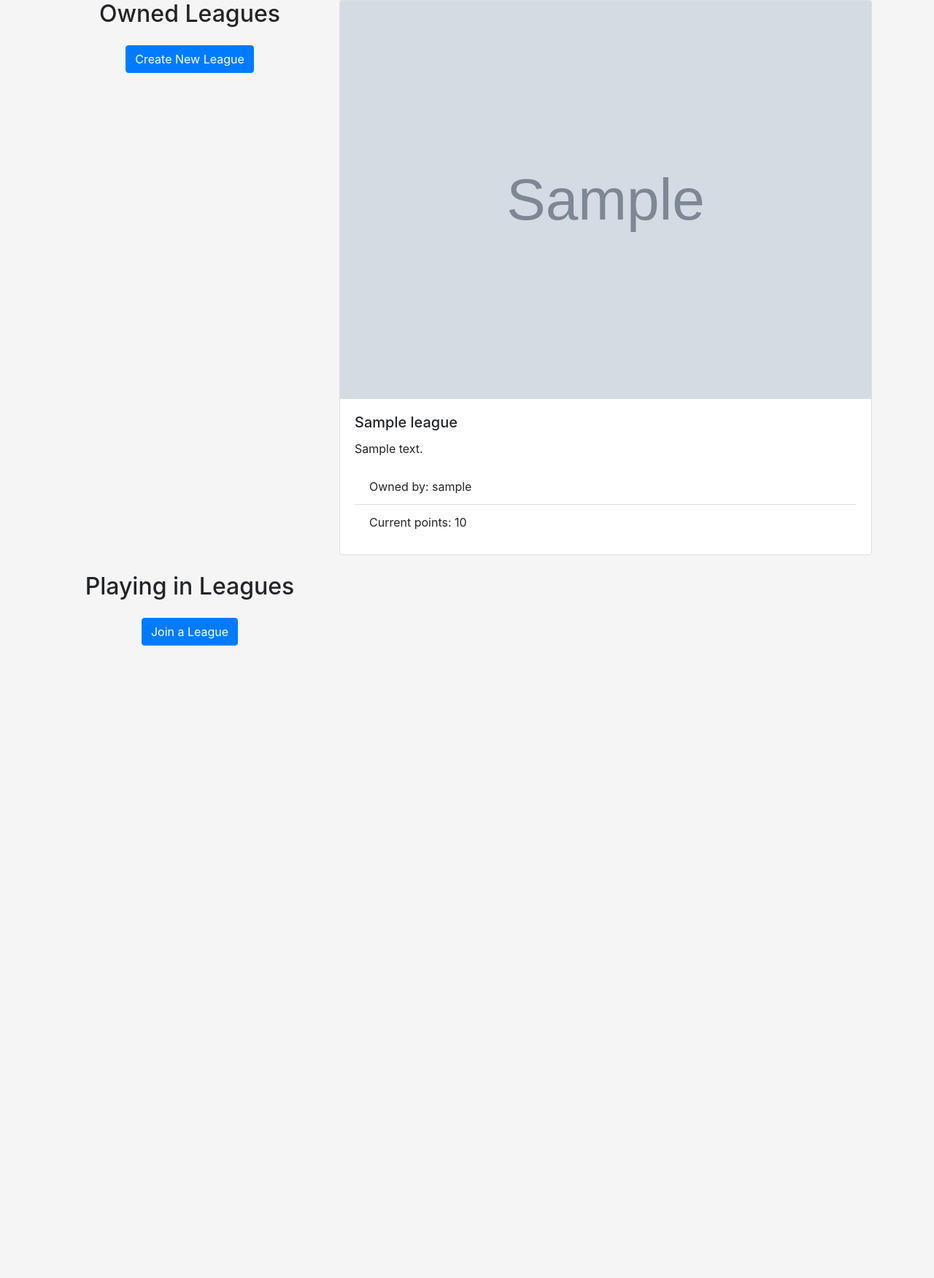
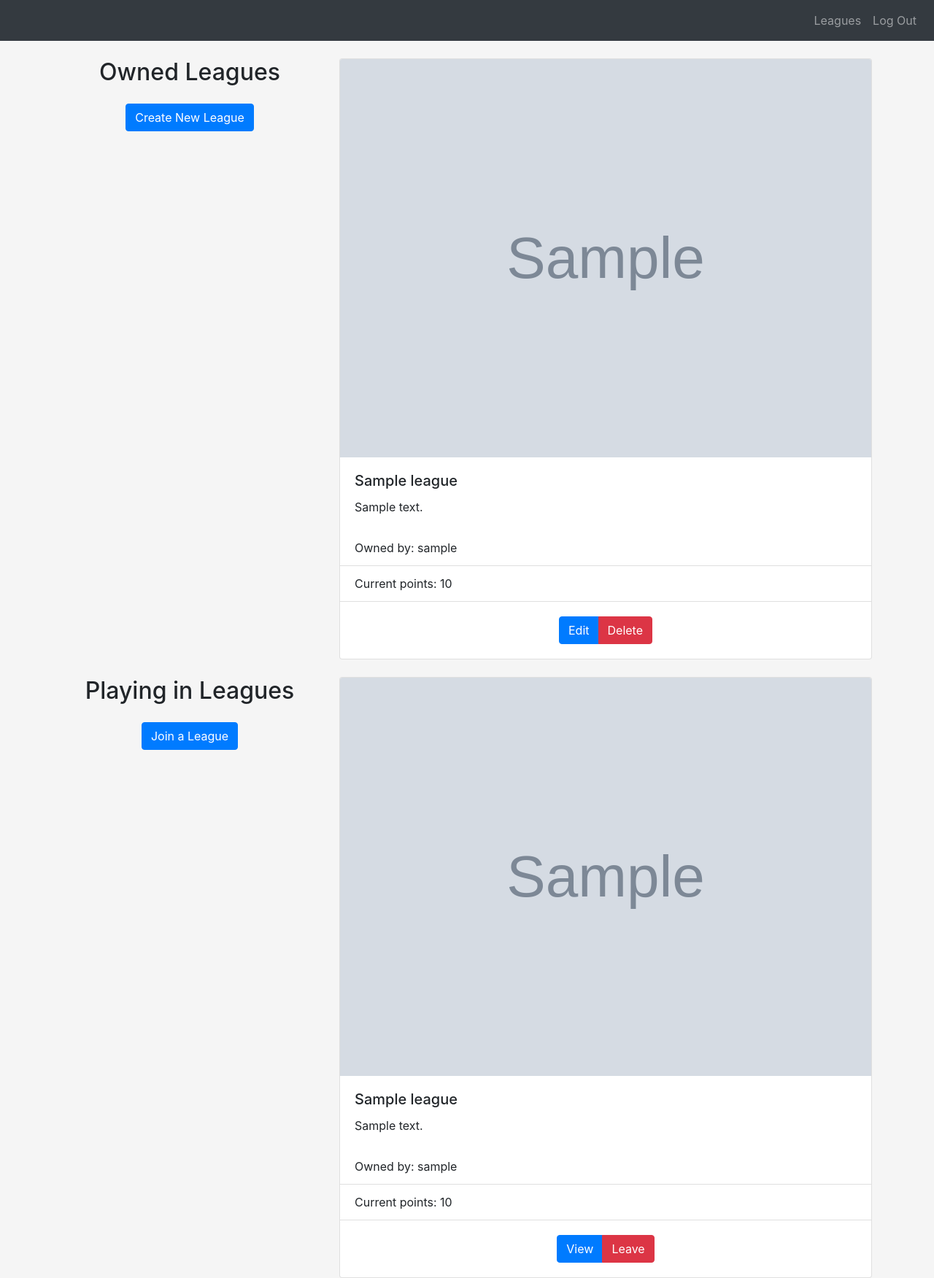
Before and after one commit to richplant/fiterite, a Django app: page / in a window 1280 px wide. Shown: the whole page at 73% size. Before the commit the page ends 885 px from the top, so only its background shows below. Run offline with Django 3.2, Linux system fonts and the light colour scheme; a user stored in the database is signed in; tables that the repository leaves empty hold one stand-in row (values such as "Sample post"); grey boxes marked "Sample" are stand-in pictures; some libraries are stand-ins or nearby versions.

Commit message:
Add league join/leave, update, delete

```diff
--- a/fiterite/settings.py
+++ b/fiterite/settings.py
@@ -134,3 +134,4 @@ MEDIA_ROOT = os.path.join(BASE_DIR, 'media')
 MEDIA_URL = '/media/'
 
 LOGIN_URL = '/login'
+LOGOUT_REDIRECT_URL = 'login'
--- a/home/templates/home/base.html
+++ b/home/templates/home/base.html
@@ -7,12 +7,27 @@
         <meta name="viewport" content="width=device-width, initial-scale=1, shrink-to-fit=no">
         <title>Fiterite</title>
         <link rel="stylesheet" href="https://stackpath.bootstrapcdn.com/bootstrap/4.4.1/css/bootstrap.min.css" integrity="sha384-Vkoo8x4CGsO3+Hhxv8T/Q5PaXtkKtu6ug5TOeNV6gBiFeWPGFN9MuhOf23Q9Ifjh" crossorigin="anonymous">
-        <link rel="stylesheet" href="{% static 'css/site.css' %}"
+        <link rel="stylesheet" href="{% static 'css/site.css' %}">
+        <script src="https://code.jquery.com/jquery-3.4.1.slim.min.js" integrity="sha384-J6qa4849blE2+poT4WnyKhv5vZF5SrPo0iEjwBvKU7imGFAV0wwj1yYfoRSJoZ+n" crossorigin="anonymous"></script>
     </head>
     <body>
+        <nav class="navbar navbar-expand-lg navbar-dark bg-dark mb-4">
+            <button class="navbar-toggler" type="button" data-toggle="collapse" data-target="#navbarNav" aria-controls="navbarNav" aria-expanded="false" aria-label="Toggle navigation">
+                <span class="navbar-toggler-icon"></span>
+            </button>
+            <div class="collapse navbar-collapse" id="navbarNav">
+                <ul class="ml-auto navbar-nav">
+                    <li class="nav-item">
+                        <a class="nav-link" href="/">Leagues</a>
+                    </li>
+                    <li class="nav-item">
+                        <a class="nav-link" href="{% url 'logout' %}">Log Out</a>
+                    </li>
+                </ul>
+            </div>
+        </nav>
         {% block content %}
         {% endblock content %}
-        <script src="https://code.jquery.com/jquery-3.4.1.slim.min.js" integrity="sha384-J6qa4849blE2+poT4WnyKhv5vZF5SrPo0iEjwBvKU7imGFAV0wwj1yYfoRSJoZ+n" crossorigin="anonymous"></script>
         <script src="https://cdn.jsdelivr.net/npm/popper.js@1.16.0/dist/umd/popper.min.js" integrity="sha384-Q6E9RHvbIyZFJoft+2mJbHaEWldlvI9IOYy5n3zV9zzTtmI3UksdQRVvoxMfooAo" crossorigin="anonymous"></script>
         <script src="https://stackpath.bootstrapcdn.com/bootstrap/4.4.1/js/bootstrap.min.js" integrity="sha384-wfSDF2E50Y2D1uUdj0O3uMBJnjuUD4Ih7YwaYd1iqfktj0Uod8GCExl3Og8ifwB6" crossorigin="anonymous"></script>
     </body>
--- a/home/templates/home/league_detail.html
+++ b/home/templates/home/league_detail.html
@@ -11,6 +11,7 @@
             <h1 class="display-2">{{ league.title }}</h1>
             <h3>Owned by: {{ league.owner.username }}</h3>
             <p class="lead">{{ league.description }}</p>
+            <p> Join token: {{ league.password }}</p>
         </div>
     </div>
     {% endif %}
--- a/home/templates/home/league_index.html
+++ b/home/templates/home/league_index.html
@@ -1,5 +1,4 @@
-{% extends 'home/base.html' %}
-{% block content %}
+{% extends 'home/base.html' %}{% block content %}
 <div class="container">
     <div class="row mb-4">
         <div class="col-md-4 text-center">
@@ -14,10 +13,16 @@
                     <div class="card-body">
                         <h5 class="card-title">{{ league.title }}</h5>
                         <p class="card-text">{{ league.description }}</p>
+                    </div>
                     <ul class="list-group list-group-flush">
                         <li class="list-group-item">Owned by: {{ league.owner.username }}</li>
                         <li class="list-group-item">Current points: {{ league.current_points }}</li>
                     </ul>
+                    <div class="card-body text-center">
+                        <div class="btn-group" role="group">
+                            <a href="{% url 'league-update' league.id %}" class="btn btn-primary">Edit</a>
+                            <a href="{% url 'league-delete' league.id %}" class="btn btn-danger">Delete</a>
+                        </div>
                     </div>
                 </div>
                 {% endfor %}
@@ -27,7 +32,7 @@
     <div class="row">
         <div class="col-md-4 text-center">
             <h2 class="mb-4">Playing in Leagues</h2>
-            <button type="button" class="btn btn-primary">Join a League</button>
+            <button type="button" class="btn btn-primary" data-toggle="modal" data-target="#joinLeagueModal">Join a League</button>
         </div>
         <div class="col-md-8">
             <div class="card-deck">
@@ -37,10 +42,16 @@
                     <div class="card-body">
                         <h5 class="card-title">{{ league.title }}</h5>
                         <p class="card-text">{{ league.description }}</p>
+                    </div>
                     <ul class="list-group list-group-flush">
                         <li class="list-group-item">Owned by: {{ league.owner.username }}</li>
                         <li class="list-group-item">Current points: {{ league.current_points }}</li>
                     </ul>
+                    <div class="card-body text-center">
+                        <div class="btn-group" role="group">
+                            <a href="{% url 'league-detail' league.id %}" class="btn btn-primary">View</a>
+                            <a href="{% url 'league-leave' league.id %}" class="btn btn-danger">Leave</a>
+                        </div>
                     </div>
                 </div>
                 {% endfor %}
@@ -48,4 +59,38 @@
         </div>
     </div>
 </div>
+
+<div class="modal fade" id="joinLeagueModal" tabindex="-1" role="dialog" aria-labelledby="joinLeagueModal" aria-hidden="true">
+    <div class="modal-dialog modal-dialog-centered" role="document">
+        <div class="modal-content">
+            <div class="modal-header">
+                <h5 class="modal-title">Join a new League</h5>
+            </div>
+            <div class="modal-body">
+                <div class="input-group">
+                    <div class="input-group-prepend">
+                        <span class="input-group-text">League token</span>
+                    </div>
+                    <input id="token-text" type="text" class="form-control">
+                </div>
+                <div class="modal-footer">
+                    <button type="button" class="btn btn-secondary" data-dismiss="modal">Close</button>
+                    <button id="join-league-btn" type="button" class="btn btn-primary">Join</button>
+                </div>
+            </div>
+        </div>
+    </div>
+</div>
+
+<script>
+    $(document).ready(function() {
+        $('#join-league-btn').click(function(e) {
+           e.preventDefault();
+           let token = $('#token-text').val()
+           if (token !== "") {
+               window.location.replace("/join/" + token)
+           }
+        });
+    });
+</script>
 {% endblock content %}
--- a/home/urls.py
+++ b/home/urls.py
@@ -5,9 +5,12 @@ from . import views
 urlpatterns = [
     path('', views.index, name='league-index'),
     path('login', views.login, name='login'),
+    path('logout', views.log_out, name='logout'),
     path('create', views.LeagueCreate.as_view(), name='league-create'),
-    path('update', views.LeagueUpdate.as_view(), name='league-update'),
-    path('delete', views.LeagueDelete.as_view(), name='league-delete'),
+    path('update/<int:pk>', views.LeagueUpdate.as_view(), name='league-update'),
+    path('delete/<int:pk>', views.LeagueDelete.as_view(), name='league-delete'),
     path('<int:league_id>', views.detail, name='league-detail'),
-    path('<int:league_id>/battles', views.battles, name='battles'),
+    path('join/<slug:token>', views.ArmyCreate.as_view(), name='league-join'),
+    path('leave/<int:league_id>', views.leave, name='league-leave'),
+    #path('<int:league_id>/battles', views.battles, name='battles'),
 ]
--- a/home/views.py
+++ b/home/views.py
@@ -1,6 +1,9 @@
+from django.contrib.auth import logout
 from django.contrib.auth.decorators import login_required
-from django.shortcuts import render, get_object_or_404
-from django.http import HttpResponse, HttpResponseForbidden, HttpResponseRedirect
+from django.core.exceptions import PermissionDenied, ObjectDoesNotExist
+from django.db.models import Q
+from django.shortcuts import render, get_object_or_404, redirect
+from django.http import HttpResponse
 from django.urls import reverse_lazy
 from django.utils.decorators import method_decorator
 from django.views.generic import CreateView, UpdateView, DeleteView
@@ -15,19 +18,24 @@ from sitegate.decorators import signup_view, signin_view
 @signin_view(flow=ModernSignin,
              template='form_bootstrap',
              widget_attrs={'class': 'form-control', 'placeholder': lambda f: f.label},
-             redirect_to='index')
+             redirect_to='league-index')
 @signup_view(flow=ClassicWithEmailSignup,
              template='form_bootstrap',
              widget_attrs={'class': 'form-control', 'placeholder': lambda f: f.label},
-             redirect_to='index')
+             redirect_to='league-index')
 def login(request):
     return render(request, 'home/login.html', {'title': 'Login or Register'})
+
+
+def log_out(request):
+    logout(request)
+    return redirect('login')
 
 
 @login_required
 def index(request):
     owned_list = League.objects.filter(owner=request.user).order_by('id')
-    playing_list = League.objects.filter(army__user=request.user).exclude(owner=request.user)
+    playing_list = League.objects.filter(Q(army__user=request.user) & Q(army__active=True))
     context = {'owned_list': owned_list, 'playing_list': playing_list}
     return render(request, 'home/league_index.html', context)
 
@@ -37,12 +45,12 @@ class LeagueCreate(CreateView):
     model = League
     template_name = 'home/league_create.html'
     fields = ['title',
-              'password',
               'current_points',
               'description',
               'image']
 
     def form_valid(self, form):
+        """ Add current user as league owner """
         form.instance.owner = self.request.user
         return super().form_valid(form)
 
@@ -51,12 +59,31 @@ class LeagueCreate(CreateView):
 class LeagueUpdate(UpdateView):
     model = League
     template_name = 'home/league_update.html'
+    fields = ['title',
+              'current_points',
+              'description',
+              'image']
+
+    def get_object(self, queryset=None):
+        """ Add hook to check league ownership before updating """
+        obj = super().get_object(queryset)
+        if not obj.owner == self.request.user:
+            raise PermissionDenied
+        return obj
 
 
 @method_decorator(login_required, name='dispatch')
 class LeagueDelete(DeleteView):
     model = League
-    success_url = reverse_lazy('index')
+    success_url = reverse_lazy('league-index')
+    template_name = 'home/league_delete.html'
+
+    def get_object(self, queryset=None):
+        """ Add hook to check league ownership before deleting """
+        obj = super().get_object(queryset)
+        if not obj.owner == self.request.user:
+            raise PermissionDenied
+        return obj
 
 
 @login_required
@@ -67,7 +94,7 @@ def detail(request, league_id):
         standings = []
         for army in Army.objects.filter(league_id=league_id):
             standings.append({
-                'name': army.user.username,
+                'name': army.user.username if army.active else 'RESIGNED',
                 'title': army.title,
                 'allegiance': Allegiance(army.allegiance).label,
                 'points': army.get_points_for(),
@@ -80,7 +107,7 @@ def detail(request, league_id):
                    'standing_table': standing_table}
         return render(request, 'home/league_detail.html', context)
     else:
-        raise HttpResponseForbidden("You can only view leagues you are part of.")
+        raise PermissionDenied
 
 
 @login_required
@@ -91,4 +118,44 @@ def battles(request, league_id):
         num_battles = Battle.objects.filter(league_id=league_id).count()
         return HttpResponse("League {} contains {} battles".format(league.title, num_battles))
     else:
-        raise HttpResponseForbidden("You can only view battles for league you are part of.")
+        raise PermissionDenied
+
+
+@method_decorator(login_required, name='dispatch')
+class ArmyCreate(CreateView):
+    model = Army
+    template_name = 'home/army_create.html'
+    fields = ['title',
+              'allegiance',
+              'image']
+
+    def dispatch(self, request, *args, **kwargs):
+        self.league = get_object_or_404(League, password=self.kwargs['token'])
+        try:
+            existing_army = Army.objects.get(Q(league=self.league) & Q(user=self.request.user))
+            existing_army.active = True
+            existing_army.save()
+            return redirect('league-detail', self.league.id)
+        except ObjectDoesNotExist:
+            return super().dispatch(request, *args, **kwargs)
+
+    def get_context_data(self, **kwargs):
+        kwargs['league'] = self.league
+        return super().get_context_data(**kwargs)
+
+    def form_valid(self, form):
+        form.instance.league = self.league
+        form.instance.user = self.request.user
+        return super().form_valid(form)
+
+
+@login_required
+def leave(request, league_id):
+    league = get_object_or_404(League, pk=league_id)
+    try:
+        existing_army = Army.objects.get(Q(league=league) & Q(user=request.user))
+        existing_army.active = False
+        existing_army.save()
+    except ObjectDoesNotExist:
+        pass
+    return redirect('league-index')
```
Also changed, not shown: home/models.py (+12 -6 lines), home/templates/home/army_create.html (added, +15 -0 lines), home/templates/home/league_delete.html (added, +16 -0 lines), home/templates/home/league_update.html (added, +16 -0 lines), home/templates/home/login.html (+30 -3 lines), home/migrations/0002_auto_20200203_2104.py, home/migrations/0006_auto_20200210_1248.py (added), home/migrations/0007_auto_20200210_1607.py (added). Lines whose indentation alone changed are shown as unchanged.
